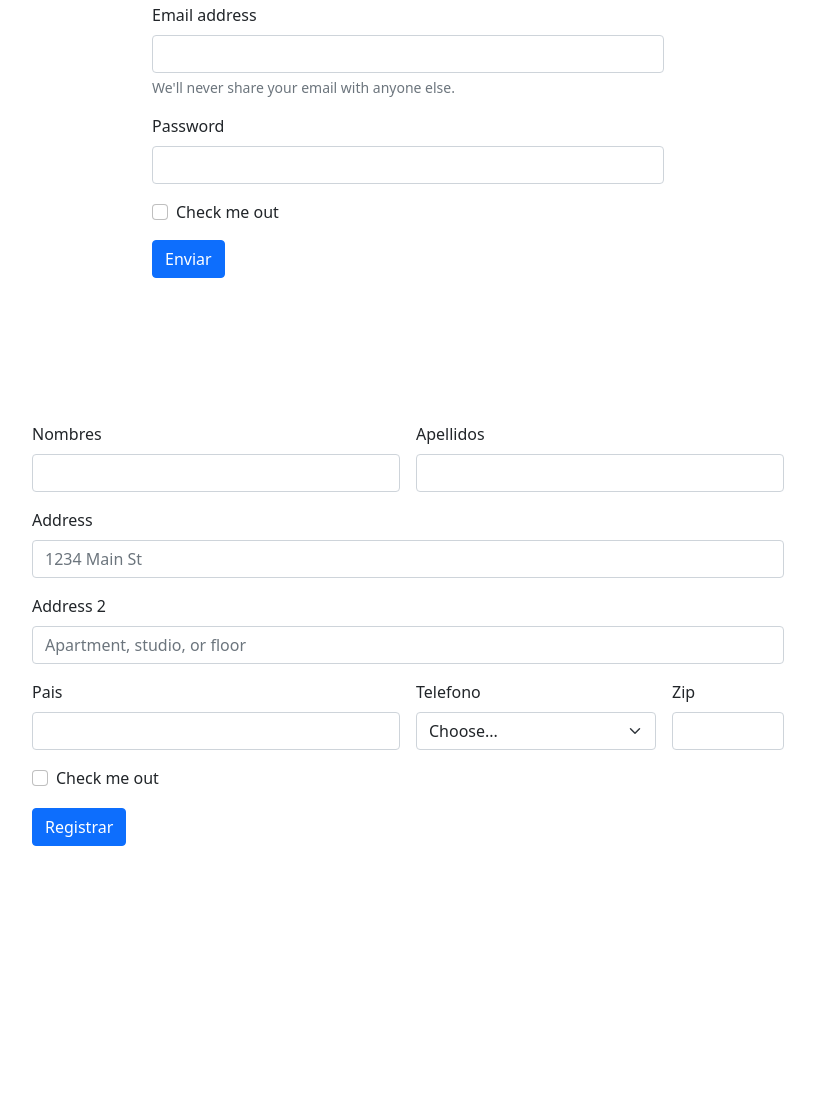
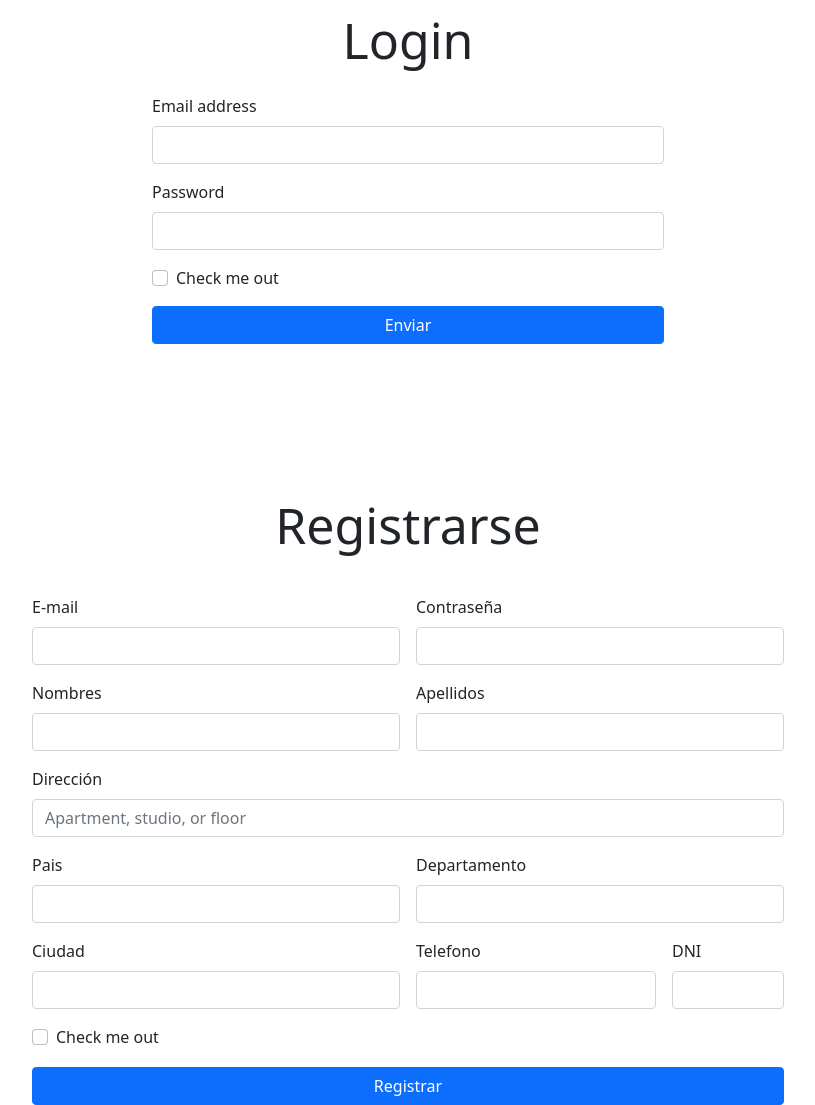
Before and after one commit to Estefany66/registrate, a plain HTML site: page index.html in a window 1280 px wide. Shown: the part 125-1230 px from the top of the page, without its empty margins (232-1047 px from the left). Before the commit the page ends 971 px from the top, so only its background shows below. Drawn offline with nearby package versions, Linux system fonts and the light colour scheme.

Commit message:
modificacion post

```diff
--- a/index.html
+++ b/index.html
@@ -5,57 +5,71 @@
     <meta http-equiv="X-UA-Compatible" content="IE=edge">
     <meta name="viewport" content="width=device-width, initial-scale=1.0">
     <link href="https://cdn.jsdelivr.net/npm/bootstrap@5.0.0-beta3/dist/css/bootstrap.min.css" rel="stylesheet" integrity="sha384-eOJMYsd53ii+scO/bJGFsiCZc+5NDVN2yr8+0RDqr0Ql0h+rP48ckxlpbzKgwra6" crossorigin="anonymous">
-    <title>Document</title>
+    <title>Login y Registro</title>
 </head>
 <body>
   <form style="margin-left: 30%; margin-right: 30%; margin-top: 10%;" method="POST">
     <div class="mb-3">
+      <p style="text-align: center; font-size: medium; font-size: 50px;">Login</p>
       <label for="exampleInputEmail1" class="form-label">Email address</label>
       <input type="email" class="form-control" id="exampleInputEmail1" aria-describedby="emailHelp">
-      <div id="emailHelp" class="form-text">We'll never share your email with anyone else.</div>
+
     </div>
     <div class="mb-3">
       <label for="exampleInputPassword1" class="form-label">Password</label>
       <input type="password" class="form-control" id="exampleInputPassword1">
     </div>
+
     <div class="mb-3 form-check">
       <input type="checkbox" class="form-check-input" id="exampleCheck1">
       <label class="form-check-label" for="exampleCheck1">Check me out</label>
     </div>
-    <button type="submit" class="btn btn-primary">Enviar</button>
+    <button style="width: 100%;" type="submit" class="btn btn-primary">Enviar</button>
   </form>
 
     <form class="row g-3" style="margin-left: 20%; margin-right: 20%; margin-top: 10%;"  method="POST">
-        <div class="col-md-6">
+      <p style="text-align: center; font-size: medium; font-size: 50px;">Registrarse</p>
+      <div class="col-md-6">
+        <label for="inputEmail4" class="form-label">E-mail</label>
+        <input type="email" class="form-control" id="inpute-mail">
+      </div>
+      <div class="col-md-6">
+        <label for="inputEmail4" class="form-label">Contraseña</label>
+        <input type="email" class="form-control" id="inputcontraseña">
+      </div>
+      <div class="col-md-6">
           <label for="inputEmail4" class="form-label">Nombres</label>
-          <input type="email" class="form-control" id="inputEmail4">
+          <input type="email" class="form-control" id="inputNombres">
         </div>
         <div class="col-md-6">
           <label for="inputPassword4" class="form-label">Apellidos</label>
-          <input type="password" class="form-control" id="inputPassword4">
+          <input type="password" class="form-control" id="inputApellidos">
         </div>
         <div class="col-12">
-          <label for="inputAddress" class="form-label">Address</label>
-          <input type="text" class="form-control" id="inputAddress" placeholder="1234 Main St">
-        </div>
-        <div class="col-12">
-          <label for="inputAddress2" class="form-label">Address 2</label>
-          <input type="text" class="form-control" id="inputAddress2" placeholder="Apartment, studio, or floor">
+          <label for="inputAddress2" class="form-label">Dirección</label>
+          <input type="text" class="form-control" id="inputdir" placeholder="Apartment, studio, or floor">
         </div>
         <div class="col-md-6">
           <label for="inputCity" class="form-label">Pais</label>
+          <input type="text" class="form-control" id="inputpais">
+        </div>
+        <div class="col-md-6">
+          <label for="inputCity" class="form-label">Departamento</label>
+          <input type="text" class="form-control" id="inputdep">
+        </div>
+        <div class="col-md-6">
+          <label for="inputCity" class="form-label">Ciudad</label>
           <input type="text" class="form-control" id="inputCity">
         </div>
         <div class="col-md-4">
           <label for="inputState" class="form-label">Telefono</label>
-          <select id="inputState" class="form-select">
-            <option selected>Choose...</option>
-            <option>...</option>
+          <input type="text" class="form-control" id="inputtel">
+
           </select>
         </div>
         <div class="col-md-2">
-          <label for="inputZip" class="form-label">Zip</label>
-          <input type="text" class="form-control" id="inputZip">
+          <label for="inputZip" class="form-label">DNI</label>
+          <input type="text" class="form-control" id="inputdni">
         </div>
         <div class="col-12">
           <div class="form-check">
@@ -66,7 +80,7 @@
           </div>
         </div>
         <div class="col-12">
-          <button type="submit" class="btn btn-primary">Registrar</button>
+          <button style="width: 100%;"  type="submit" class="btn btn-primary">Registrar</button>
         </div>
       </form>
 </body>
```
